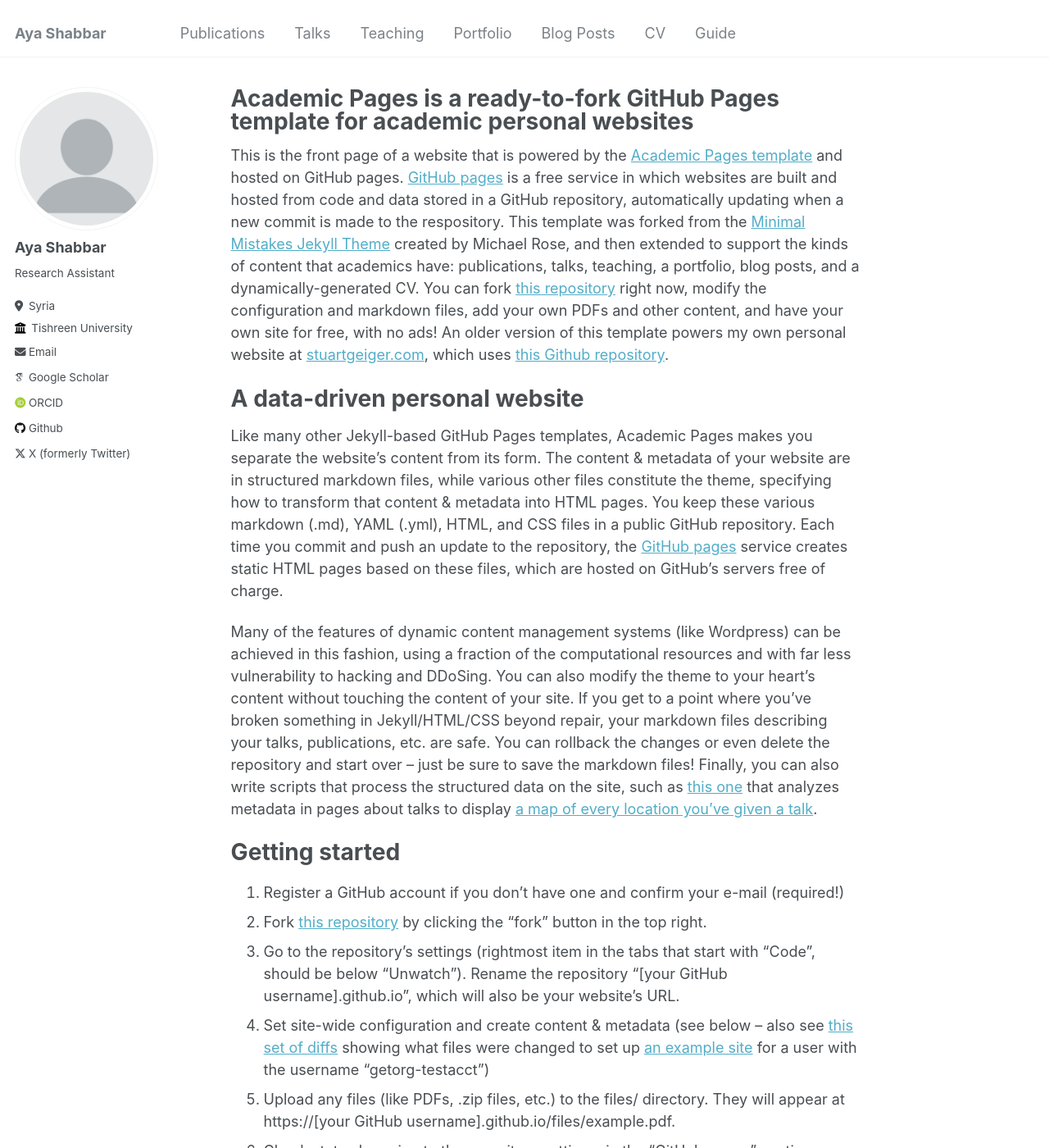
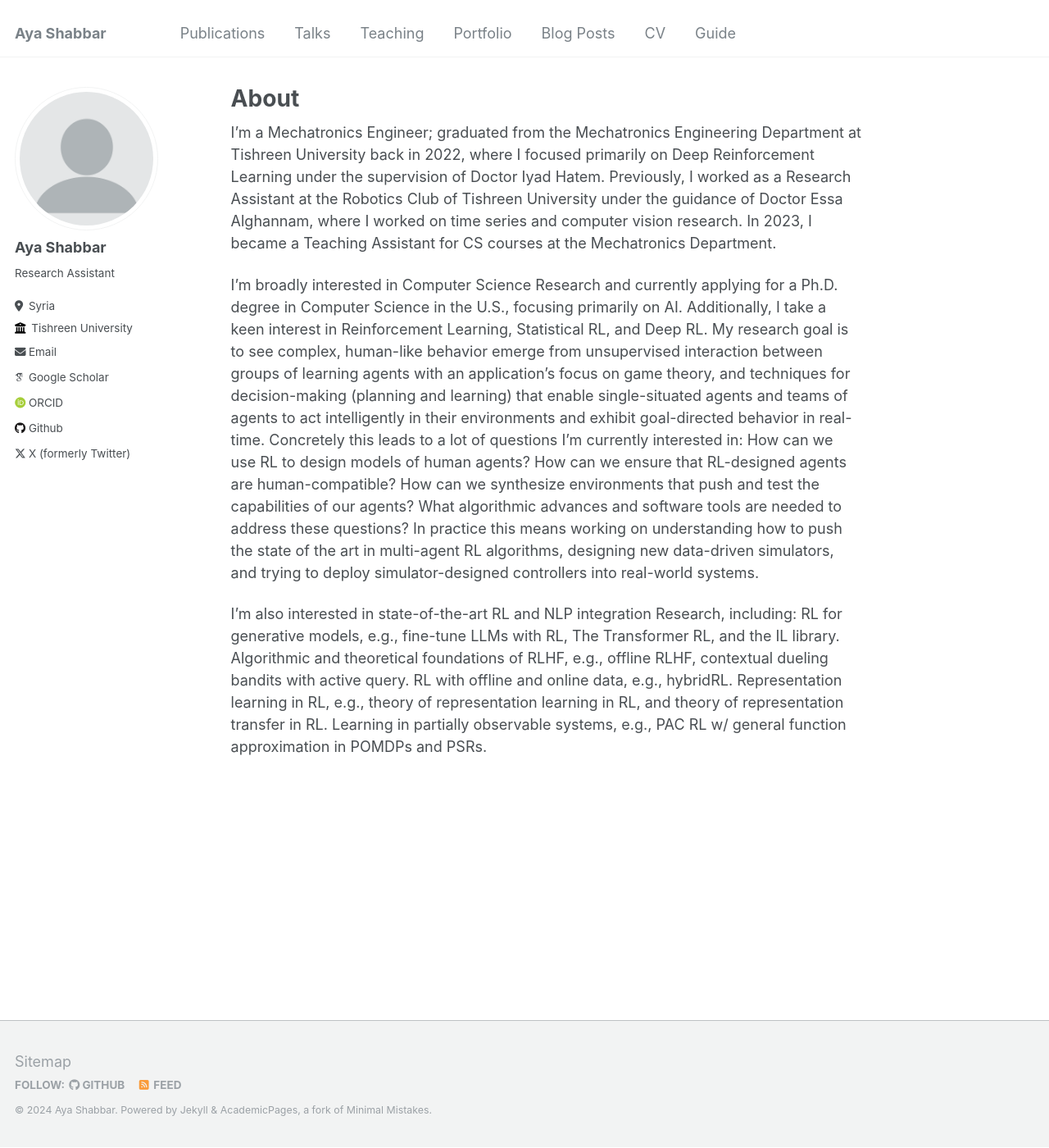
Before and after one commit to ayashabbar/ayashabbar.github.io, a Jekyll site: the page built from _pages/about.md, in a window 1280 px wide and 1400 px high. Shown: the whole window at 82% size. Built offline with Jekyll 4.4.1, drawn with Linux system fonts in a browser that asks for light colours; some web fonts are replaced; some of the changed text lies outside the part shown.

Commit message:
Update about.md

```diff
--- a/_pages/about.md
+++ b/_pages/about.md
@@ -1,49 +1,24 @@
 ---
 permalink: /
-title: "Academic Pages is a ready-to-fork GitHub Pages template for academic personal websites"
+title: "About"
 author_profile: true
 redirect_from:
   - /about/
   - /about.html
 ---
 
-This is the front page of a website that is powered by the [Academic Pages template](https://github.com/academicpages/academicpages.github.io) and hosted on GitHub pages. [GitHub pages](https://pages.github.com) is a free service in which websites are built and hosted from code and data stored in a GitHub repository, automatically updating when a new commit is made to the respository. This template was forked from the [Minimal Mistakes Jekyll Theme](https://mmistakes.github.io/minimal-mistakes/) created by Michael Rose, and then extended to support the kinds of content that academics have: publications, talks, teaching, a portfolio, blog posts, and a dynamically-generated CV. You can fork [this repository](https://github.com/academicpages/academicpages.github.io) right now, modify the configuration and markdown files, add your own PDFs and other content, and have your own site for free, with no ads! An older version of this template powers my own personal website at [stuartgeiger.com](http://stuartgeiger.com), which uses [this Github repository](https://github.com/staeiou/staeiou.github.io).
+I'm a Mechatronics Engineer; graduated from the Mechatronics Engineering Department at Tishreen University back in 2022, where I focused primarily on Deep Reinforcement Learning under the supervision of Doctor Iyad Hatem. Previously, I worked as a Research Assistant at the Robotics Club of Tishreen University under the guidance of Doctor Essa Alghannam, where I worked on time series and computer vision research. In 2023, I became a Teaching Assistant for CS courses at the Mechatronics Department.
 
-A data-driven personal website
-======
-Like many other Jekyll-based GitHub Pages templates, Academic Pages makes you separate the website's content from its form. The content & metadata of your website are in structured markdown files, while various other files constitute the theme, specifying how to transform that content & metadata into HTML pages. You keep these various markdown (.md), YAML (.yml), HTML, and CSS files in a public GitHub repository. Each time you commit and push an update to the repository, the [GitHub pages](https://pages.github.com/) service creates static HTML pages based on these files, which are hosted on GitHub's servers free of charge.
 
-Many of the features of dynamic content management systems (like Wordpress) can be achieved in this fashion, using a fraction of the computational resources and with far less vulnerability to hacking and DDoSing. You can also modify the theme to your heart's content without touching the content of your site. If you get to a point where you've broken something in Jekyll/HTML/CSS beyond repair, your markdown files describing your talks, publications, etc. are safe. You can rollback the changes or even delete the repository and start over -- just be sure to save the markdown files! Finally, you can also write scripts that process the structured data on the site, such as [this one](https://github.com/academicpages/academicpages.github.io/blob/master/talkmap.ipynb) that analyzes metadata in pages about talks to display [a map of every location you've given a talk](https://academicpages.github.io/talkmap.html).
+I'm broadly interested in Computer Science Research and currently applying for a Ph.D. degree in Computer Science in the U.S., focusing primarily on AI. Additionally, I take a keen interest in Reinforcement Learning, Statistical RL, and Deep RL. My research goal is to see complex, human-like behavior emerge from unsupervised interaction between groups of learning agents with an application's focus on game theory, and techniques for decision-making (planning and learning) that enable single-situated agents and teams of agents to act intelligently in their environments and exhibit goal-directed behavior in real-time. Concretely this leads to a lot of questions I'm currently interested in:
+How can we use RL to design models of human agents? How can we ensure that RL-designed agents are human-compatible?
+How can we synthesize environments that push and test the capabilities of our agents?
+What algorithmic advances and software tools are needed to address these questions?
+In practice this means working on understanding how to push the state of the art in multi-agent RL algorithms, designing new data-driven simulators, and trying to deploy simulator-designed controllers into real-world systems.
 
-Getting started
-======
-1. Register a GitHub account if you don't have one and confirm your e-mail (required!)
-1. Fork [this repository](https://github.com/academicpages/academicpages.github.io) by clicking the "fork" button in the top right.
-1. Go to the repository's settings (rightmost item in the tabs that start with "Code", should be below "Unwatch"). Rename the repository "[your GitHub username].github.io", which will also be your website's URL.
-1. Set site-wide configuration and create content & metadata (see below -- also see [this set of diffs](http://archive.is/3TPas) showing what files were changed to set up [an example site](https://getorg-testacct.github.io) for a user with the username "getorg-testacct")
-1. Upload any files (like PDFs, .zip files, etc.) to the files/ directory. They will appear at https://[your GitHub username].github.io/files/example.pdf.
-1. Check status by going to the repository settings, in the "GitHub pages" section
-
-Site-wide configuration
-------
-The main configuration file for the site is in the base directory in [_config.yml](https://github.com/academicpages/academicpages.github.io/blob/master/_config.yml), which defines the content in the sidebars and other site-wide features. You will need to replace the default variables with ones about yourself and your site's github repository. The configuration file for the top menu is in [_data/navigation.yml](https://github.com/academicpages/academicpages.github.io/blob/master/_data/navigation.yml). For example, if you don't have a portfolio or blog posts, you can remove those items from that navigation.yml file to remove them from the header.
-
-Create content & metadata
-------
-For site content, there is one markdown file for each type of content, which are stored in directories like _publications, _talks, _posts, _teaching, or _pages. For example, each talk is a markdown file in the [_talks directory](https://github.com/academicpages/academicpages.github.io/tree/master/_talks). At the top of each markdown file is structured data in YAML about the talk, which the theme will parse to do lots of cool stuff. The same structured data about a talk is used to generate the list of talks on the [Talks page](https://academicpages.github.io/talks), each [individual page](https://academicpages.github.io/talks/2012-03-01-talk-1) for specific talks, the talks section for the [CV page](https://academicpages.github.io/cv), and the [map of places you've given a talk](https://academicpages.github.io/talkmap.html) (if you run this [python file](https://github.com/academicpages/academicpages.github.io/blob/master/talkmap.py) or [Jupyter notebook](https://github.com/academicpages/academicpages.github.io/blob/master/talkmap.ipynb), which creates the HTML for the map based on the contents of the _talks directory).
-
-**Markdown generator**
-
-I have also created [a set of Jupyter notebooks](https://github.com/academicpages/academicpages.github.io/tree/master/markdown_generator
-) that converts a CSV containing structured data about talks or presentations into individual markdown files that will be properly formatted for the Academic Pages template. The sample CSVs in that directory are the ones I used to create my own personal website at stuartgeiger.com. My usual workflow is that I keep a spreadsheet of my publications and talks, then run the code in these notebooks to generate the markdown files, then commit and push them to the GitHub repository.
-
-How to edit your site's GitHub repository
-------
-Many people use a git client to create files on their local computer and then push them to GitHub's servers. If you are not familiar with git, you can directly edit these configuration and markdown files directly in the github.com interface. Navigate to a file (like [this one](https://github.com/academicpages/academicpages.github.io/blob/master/_talks/2012-03-01-talk-1.md) and click the pencil icon in the top right of the content preview (to the right of the "Raw | Blame | History" buttons). You can delete a file by clicking the trashcan icon to the right of the pencil icon. You can also create new files or upload files by navigating to a directory and clicking the "Create new file" or "Upload files" buttons.
-
-Example: editing a markdown file for a talk
-![Editing a markdown file for a talk](/images/editing-talk.png)
-
-For more info
-------
-More info about configuring Academic Pages can be found in [the guide](https://academicpages.github.io/markdown/). The [guides for the Minimal Mistakes theme](https://mmistakes.github.io/minimal-mistakes/docs/configuration/) (which this theme was forked from) might also be helpful.
+I'm also interested in state-of-the-art RL and NLP integration Research, including:
+RL for generative models, e.g., fine-tune LLMs with RL, The Transformer RL, and the IL library.
+Algorithmic and theoretical foundations of RLHF, e.g., offline RLHF, contextual dueling bandits with active query.
+RL with offline and online data, e.g., hybridRL.
+Representation learning in RL, e.g., theory of representation learning in RL, and theory of representation transfer in RL.
+Learning in partially observable systems, e.g., PAC RL w/ general function approximation in POMDPs and PSRs.
```
